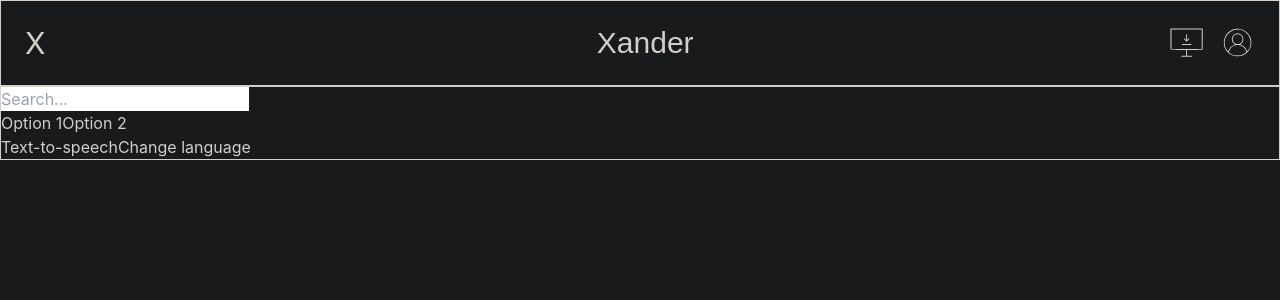
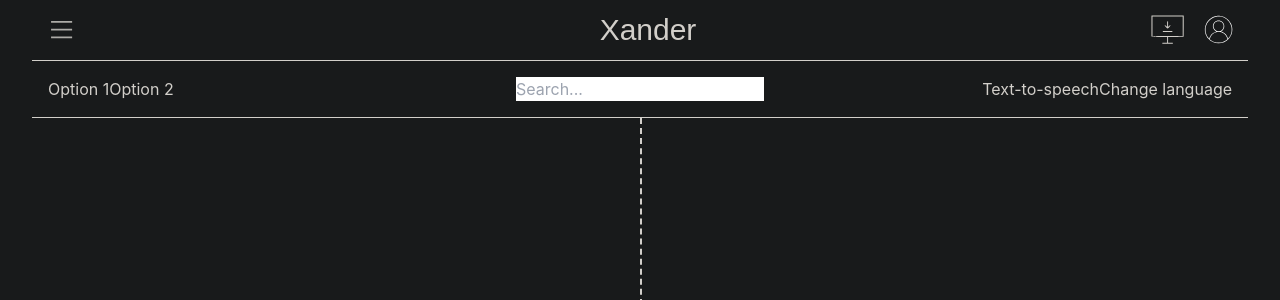
Before and after one commit to scmacoll/xander.com, a Next.js app: page / in a window 1280 px wide. Shown: the top 300 px of the page. Built offline with nearby package versions, Linux system fonts and the light colour scheme.

Commit message:
search bar draft

```diff
--- a/src/app/components/Footer/Footer.module.scss
+++ b/src/app/components/Footer/Footer.module.scss
@@ -0,0 +1,6 @@
+/* .footer {
+  display: flex;
+  flex-grow: 1;
+  min-height: 100vh;
+  width: 100%;
+} */
--- a/src/app/components/Footer/Footer.tsx
+++ b/src/app/components/Footer/Footer.tsx
@@ -0,0 +1,11 @@
+import styles from './Footer.module.scss';
+
+const Footer = () => {
+  return (
+    <footer className={`${styles.footer} flex flex-grow grow relative w-full min-h-screen`}>
+      <div className="absolute inset-y-0 left-1/2 border-l-2 border-dashed border-grey"></div>
+    </footer>
+  );
+};
+
+export default Footer;
--- a/src/app/components/Header/Header.module.scss
+++ b/src/app/components/Header/Header.module.scss
@@ -1,3 +1,4 @@
 .header {
-  border: .1px solid;
+  border-bottom: .1px solid;
+  width: 95%;
 }
--- a/src/app/components/Header/Header.tsx
+++ b/src/app/components/Header/Header.tsx
@@ -3,12 +3,38 @@ import styles from './Header.module.scss';
 const Header = () => {
   return (
     <header
-      className={`${styles.header} flex justify-between items-center p-4`}>
-      <div className="p-2 text-3xl flex-1">X</div>
-      <div className="p-2 flex-1">
+      className={`${styles.header} flex justify-between items-center mx-auto p-1`}>
+      <div className="p-2 text-3xl flex flex-1 justify-start">
+        <svg
+          version="1.0"
+          xmlns="http://www.w3.org/2000/svg"
+          width="2.2rem"
+          height="2.2rem"
+          viewBox="0 0 752.000000 752.000000"
+          preserveAspectRatio="xMidYMid meet">
+          <g
+            transform="translate(0.000000,752.000000) scale(0.100000,-0.100000)"
+            fill="rgba(210, 207, 202, 0.8)"
+            stroke="none">
+            <path
+              d="M1510 5415 l0 -175 2250 0 2250 0 0 175 0 175 -2250 0 -2250 0 0
+              -175z"
+            />
+            <path
+              d="M1517 3933 c-4 -3 -7 -84 -7 -180 l0 -173 2250 0 2250 0 -2 178 -3
+              177 -2241 3 c-1232 1 -2244 -1 -2247 -5z"
+            />
+            <path
+              d="M1510 2105 l0 -175 2250 0 2250 0 0 175 0 175 -2250 0 -2250 0 0
+              -175z"
+            />
+          </g>
+        </svg>
+      </div>
+      <div className="p-2 flex flex-1 justify-center">
         <h1 className="text-3xl">Xander</h1>
       </div>
-      <div className="flex">
+      <div className="flex flex-1 justify-end">
         <svg
           version="1.0"
           xmlns="http://www.w3.org/2000/svg"
--- a/src/app/components/Search/Search.module.scss
+++ b/src/app/components/Search/Search.module.scss
@@ -1,3 +1,5 @@
 .search {
-  border: .1px solid;
+  /* border: .1px solid; */
+  border-bottom: .1px solid;
+  width: 95%;
 }
--- a/src/app/components/Search/Search.tsx
+++ b/src/app/components/Search/Search.tsx
@@ -2,21 +2,19 @@ import styles from './Search.module.scss';
 
 const Search = () => {
   return (
-    <div className={styles.search}>
-      <div className={styles['search-bar']}>
-        <form action="/search" method="get">
-          <input type="text" id="search" name="q" placeholder="Search..." />
+    <div className={`${styles.search} flex justify-between items-center mx-auto p-4`}>
+      <div className={`${styles['user-buttons']} flex flex-1 justify-start`}>
+        <button type="button">Option 1</button>
+        <button type="button">Option 2</button>
+      </div>
 
-          <div className={styles['user-buttons']}>
-            <button type="button">Option 1</button>
-            <button type="button">Option 2</button>
-          </div>
-        </form>
+      <form className="flex flex-1 justify-center" action="/search" method="get">
+        <input type="text" id="search" name="q" placeholder="Search..." />
+      </form>
 
-        <div className={styles['media-config']}>
-          <button type="button">Text-to-speech</button>
-          <button type="button">Change language</button>
-        </div>
+      <div className={`${styles['media-config']} flex flex-1 justify-end`}>
+        <button type="button">Text-to-speech</button>
+        <button type="button">Change language</button>
       </div>
     </div>
   );
--- a/src/app/globals.scss
+++ b/src/app/globals.scss
@@ -55,10 +55,15 @@ button {
   cursor: pointer;
 }
 
+svg {
+  cursor: pointer;
+}
+
 span {
   color: rgb(var(--span-color-rgb));
 }
 
 h1 {
   font-family: var(--alliance-mono);
+  cursor: pointer;
 }
--- a/src/app/page.tsx
+++ b/src/app/page.tsx
@@ -1,12 +1,14 @@
 import Image from 'next/image'
 import Header from './components/Header/Header';
 import Search from './components/Search/Search';
+import Footer from './components/Footer/Footer';
 
 export default function Home() {
   return (
     <main>
       <Header />
       <Search />
+      <Footer />
     </main>
   )
 }
```
